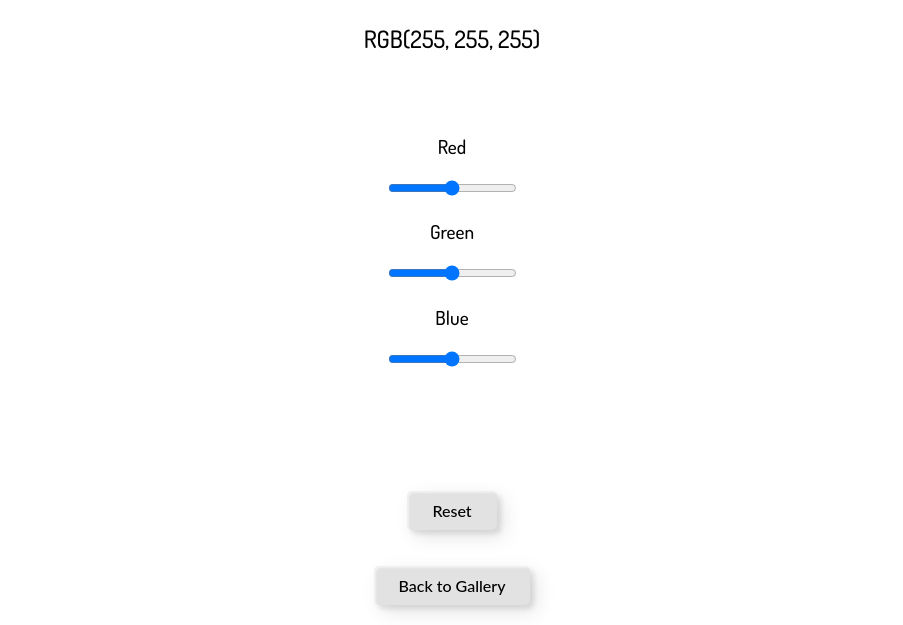
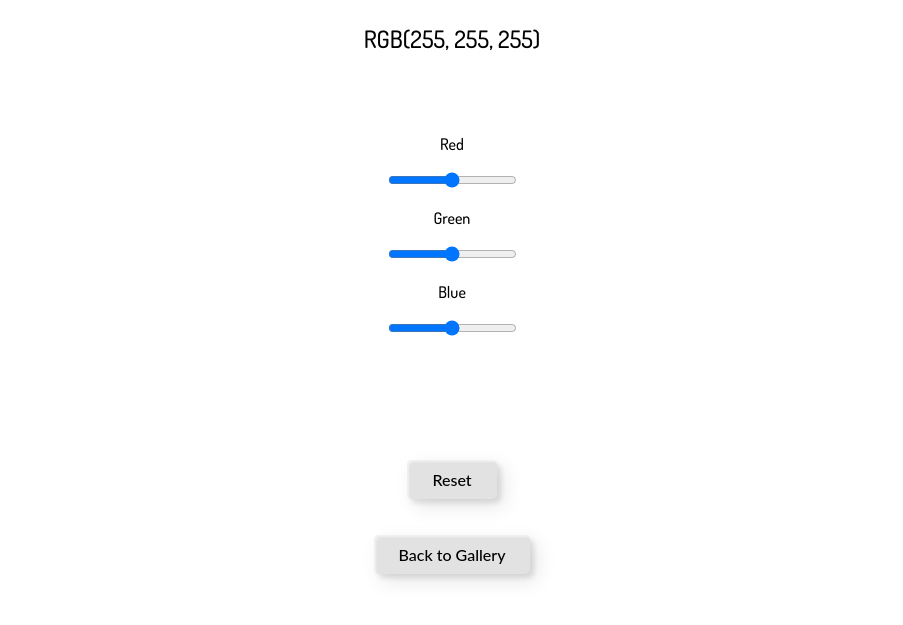
Before and after one commit to JordonGarcia/JavacriptDomExamples, a website built with Vite: page src/projects/projectB.html in a window 1280 px wide. Shown: the part 199-824 px from the top of the page, without its empty margins (188-1091 px from the left). After the commit the page ends 800 px from the top, so only its background shows below. Built offline with nearby package versions, Linux system fonts and the light colour scheme.

Commit message:
Removed some redundant CSS (more to come)

```diff
--- a/src/css/projects/projectB.css
+++ b/src/css/projects/projectB.css
@@ -5,7 +5,6 @@ body {
     padding: 0;
     text-align: center;
     overflow: scroll;
-    background-color: rgb(255, 255, 255);
 }
 
 #title-list {
@@ -14,13 +13,6 @@ body {
     text-align: center;
     font-size: 2.8rem;
     font-family: 'Dosis', 'Cormorant Garamond', serif;
-}
-
-p {
-    font-family: 'Lato', sans-serif;
-    font-weight: 300;
-    text-align: center;
-    font-size: 1.2rem;
 }
 
 button {
```
